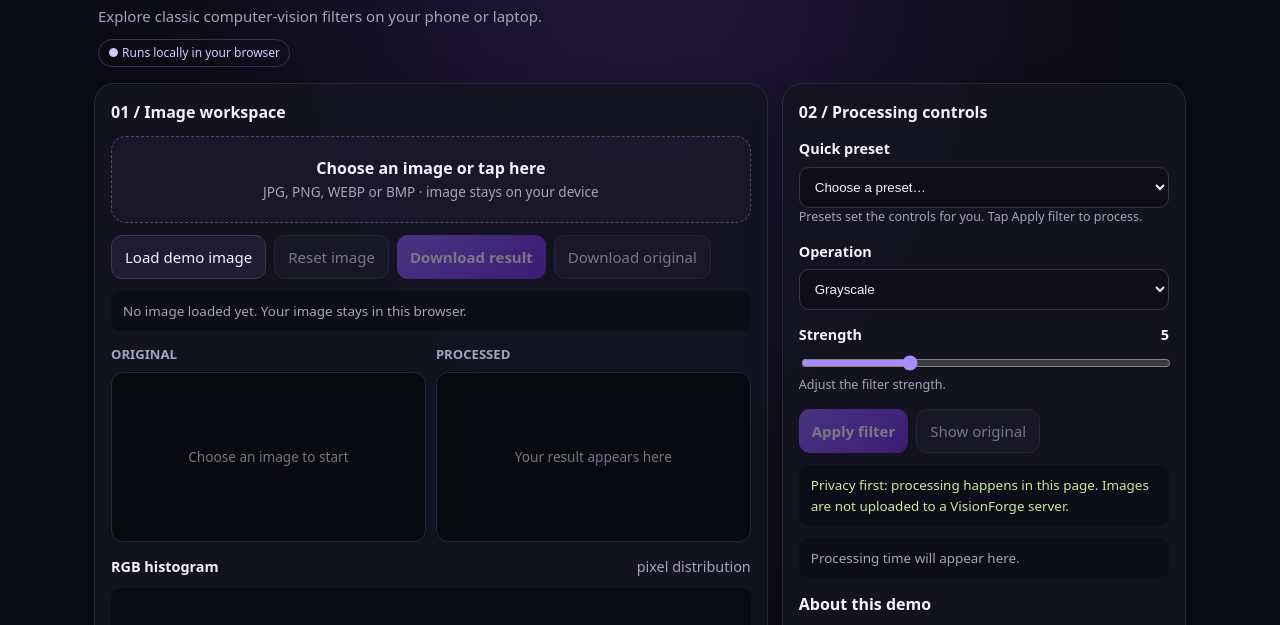
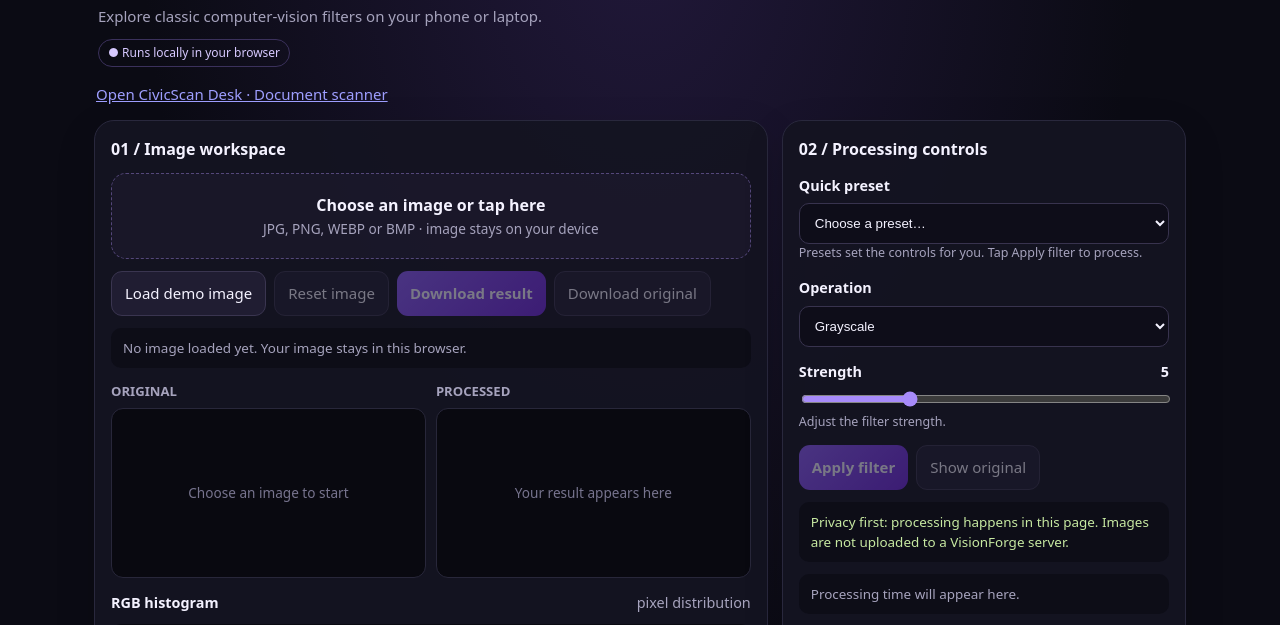
Before and after one commit to ruhioki/VisionForge-AI, a plain HTML site: page web-app/index.html in a window 1280 px wide. Shown: the part 96-721 px from the top of the page. Drawn offline with Linux system fonts and the light colour scheme; a script that the page names is missing.

Commit message:
Link CivicScan Desk from the main app

```diff
--- a/web-app/index.html
+++ b/web-app/index.html
@@ -13,6 +13,7 @@
 <body>
 <style>.site-announcement{max-width:1120px;margin:0 auto 12px;padding:12px 16px;border:1px solid #6d4ab4;border-radius:12px;background:#20183a;color:#f4f2ff}.maintenance-panel{max-width:760px;margin:22px auto;padding:22px;border:1px solid #854d0e;border-radius:16px;background:#21190c;color:#fde68a}.maintenance-panel h2{margin:0 0 8px}.maintenance-panel p{margin:0}.wrap[hidden]{display:none!important}</style>
 <header><div class="brand"><div class="logo" aria-hidden="true">V</div><div><h1>VisionForge <span style="color:var(--purple)">AI</span></h1><div id="site-label" style="color:var(--muted);font-size:.86rem">Image Lab · Browser Edition</div></div></div><p id="site-tagline">Explore classic computer-vision filters on your phone or laptop.</p><span class="tag">● Runs locally in your browser</span></header>
+<nav style="max-width:1120px;margin:0 auto 14px;padding:0 16px;display:flex;gap:12px;flex-wrap:wrap"><a href="./civic-scan.html">Open CivicScan Desk · Document scanner</a></nav>
 <div id="site-announcement" class="site-announcement" role="status" hidden></div>
 <section id="maintenance-state" class="maintenance-panel" role="status" hidden><h2>Temporarily unavailable</h2><p>VisionForge AI is temporarily undergoing maintenance. Please check back soon.</p></section>
 <main class="wrap">
```
